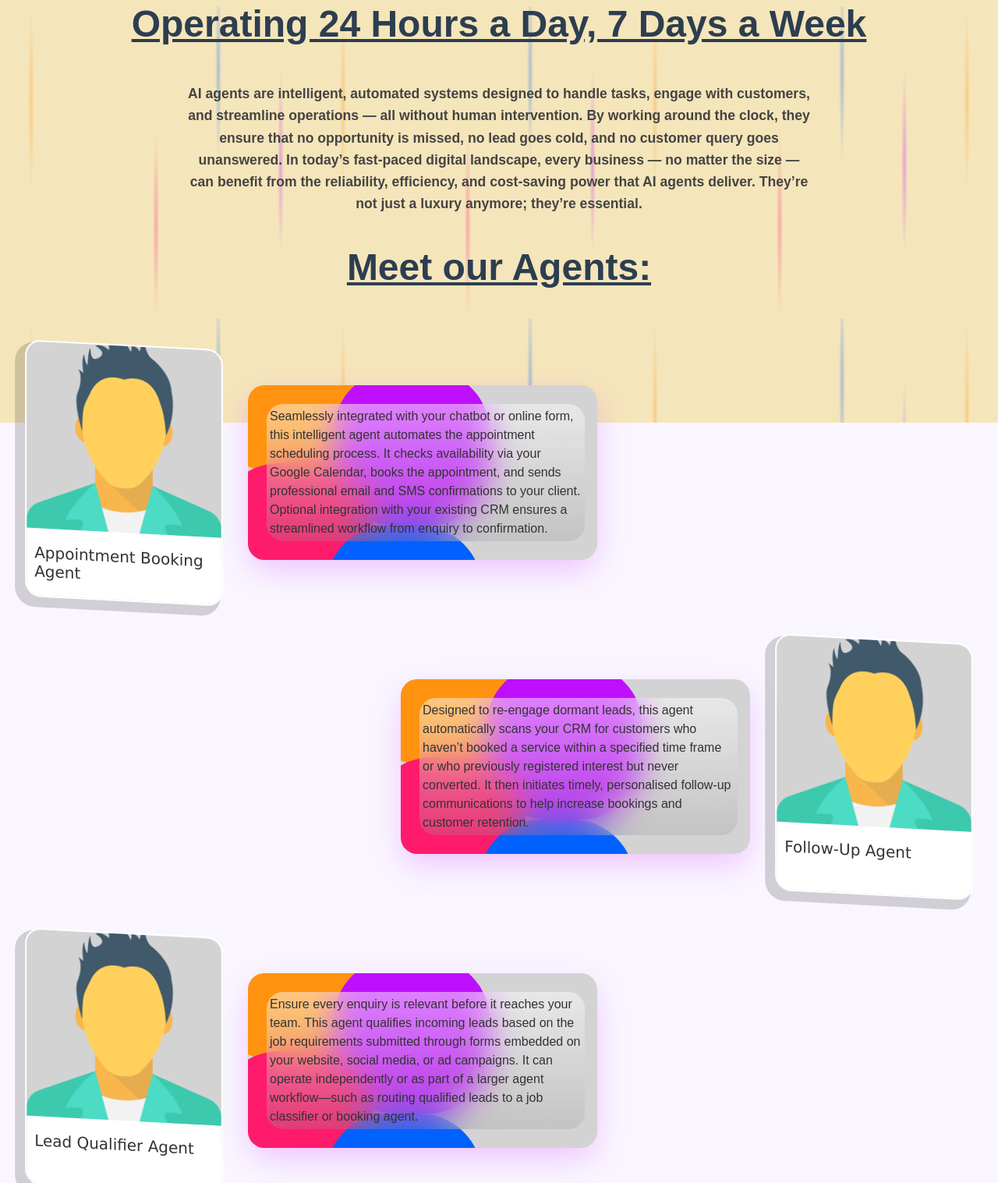
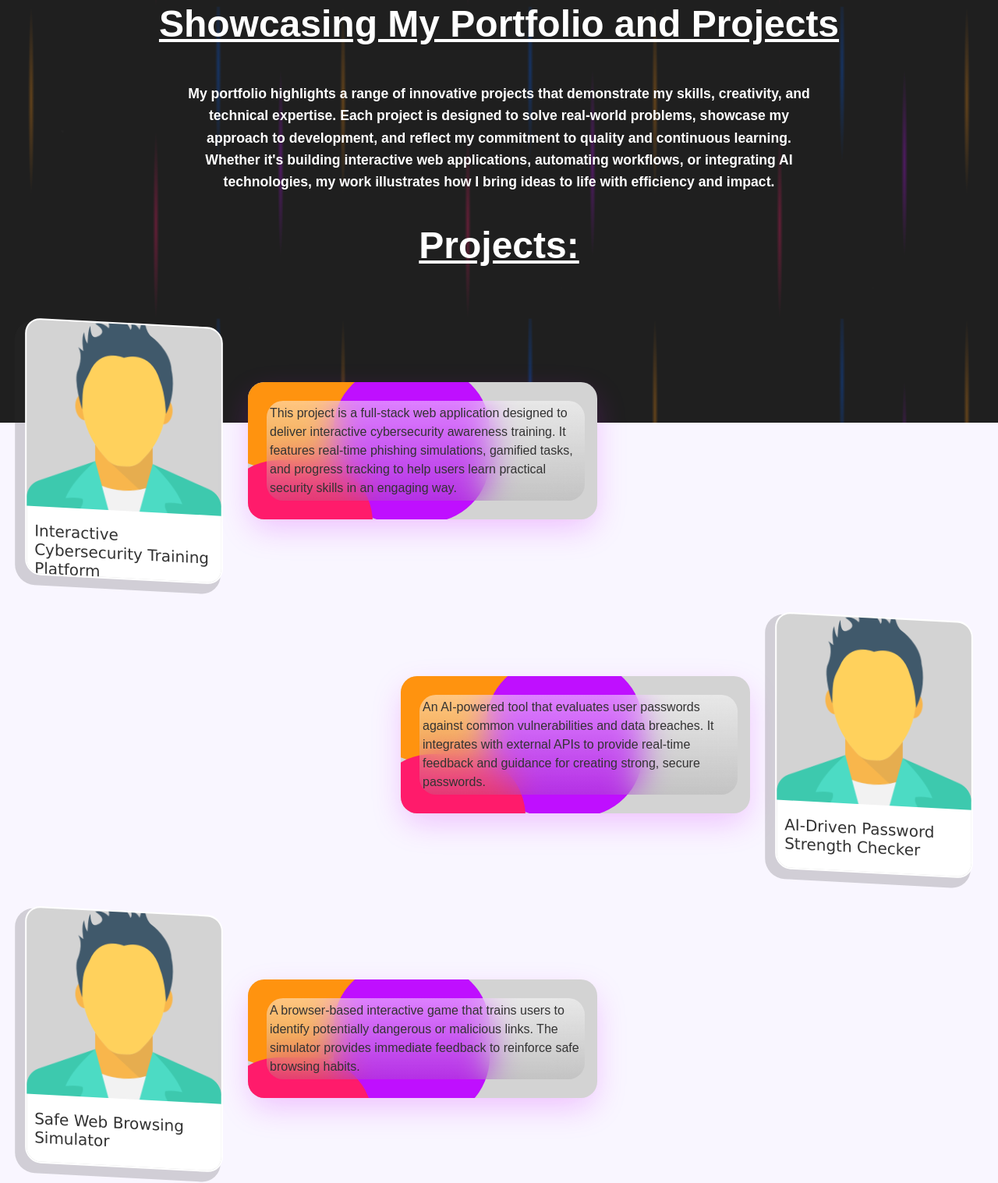
Before and after one commit to DPenf0ld/Portfolio-Website, a plain HTML site: page index.html in a window 1280 px wide. Shown: the part 258-1775 px from the top of the page at 78% size. Drawn offline with Linux system fonts and the light colour scheme; a script that the page names is missing.

Commit message:
Changed to portfolio website

```diff
--- a/index.html
+++ b/index.html
@@ -4,7 +4,7 @@
 <head>
     <meta charset="UTF-8" />
     <meta name="viewport" content="width=device-width, initial-scale=1.0" />
-    <title>DMP AI AGENTS</title>
+    <title>David Penfold Portfolio</title>
     <link rel="stylesheet" href="styles.css" />
 </head>
 
@@ -12,7 +12,7 @@
     <div class="rain-wrapper">
         <div class="rain-pattern"></div>
         <header>
-            <h1>DMP AI Automations</h1>
+            <h1>David Penfold's Portfolio</h1>
             <!-- From Uiverse.io by Praashoo7 -->
             <div class="main">
                 <div class="up">
@@ -61,9 +61,10 @@
             </div>
         </header>
         <div class="availability-banner">
-  <h2>Operating 24 Hours a Day, 7 Days a Week</h2>
-  <p>AI agents are intelligent, automated systems designed to handle tasks, engage with customers, and streamline operations — all without human intervention. By working around the clock, they ensure that no opportunity is missed, no lead goes cold, and no customer query goes unanswered. In today’s fast-paced digital landscape, every business — no matter the size — can benefit from the reliability, efficiency, and cost-saving power that AI agents deliver. They’re not just a luxury anymore; they’re essential.</p>
-<h2>Meet our Agents:</h2>
+            <h2>Showcasing My Portfolio and Projects</h2>
+<p>My portfolio highlights a range of innovative projects that demonstrate my skills, creativity, and technical expertise. Each project is designed to solve real-world problems, showcase my approach to development, and reflect my commitment to quality and continuous learning. Whether it's building interactive web applications, automating workflows, or integrating AI technologies, my work illustrates how I bring ideas to life with efficiency and impact.</p>
+
+<h2>Projects:</h2>
 </div>
 
         <main>
@@ -73,118 +74,79 @@
 <section class="agents">
 
     <div class="agent-row left">
-                    <!-- From Uiverse.io by Novaxlo -->
         <div class="card">
-                        <!--  <div id="cardnewfilter">
-                    <p>NEW</p>
-                </div>-->
             <div id="cardbrightfilter"></div>
             <div id="cardtop">
-                            <img src="Images/Agent.png" alt="Product image" style="width: 100%; height: auto;" />
+                <img src="Images/Agent.png" alt="Project image" style="width: 100%; height: auto;" />
             </div>
             <div id="cardbottom">
-                            <p id="cardbottomtitle">Appointment Booking Agent</p>
+                <p id="cardbottomtitle">Interactive Cybersecurity Training Platform</p>
             </div>
         </div>
         <div class="blob-card">
             <div class="card__content">
-                            <p>Seamlessly integrated with your chatbot or online form, this intelligent agent automates
-                                the appointment scheduling process. It checks availability via your Google Calendar,
-                                books the appointment, and sends professional email and SMS confirmations to your
-                                client. Optional integration with your existing CRM ensures a streamlined workflow from
-                                enquiry to confirmation.</p>
+                <p>This project is a full-stack web application designed to deliver interactive cybersecurity awareness training. It features real-time phishing simulations, gamified tasks, and progress tracking to help users learn practical security skills in an engaging way.</p>
             </div>
-                        <div class="blob"></div>
-                        <div class="blob"></div>
-                        <div class="blob"></div>
-                        <div class="blob"></div>
+            <div class="blob"></div><div class="blob"></div><div class="blob"></div><div class="blob"></div>
         </div>
     </div>
+
     <div class="agent-row right">
-                    <!-- From Uiverse.io by Novaxlo -->
         <div class="card">
-                        <!--  <div id="cardnewfilter">
-                    <p>NEW</p>
-                </div>-->
             <div id="cardbrightfilter"></div>
             <div id="cardtop">
-                            <img src="Images/Agent.png" alt="Product image" style="width: 100%; height: auto;" />
+                <img src="Images/Agent.png" alt="Project image" style="width: 100%; height: auto;" />
             </div>
             <div id="cardbottom">
-                            <p id="cardbottomtitle">Follow-Up Agent</p>
+                <p id="cardbottomtitle">AI-Driven Password Strength Checker</p>
             </div>
         </div>
         <div class="blob-card">
             <div class="card__content">
-                            <p>Designed to re-engage dormant leads, this agent automatically scans your CRM for
-                                customers who haven’t booked a service within a specified time frame or who previously
-                                registered interest but never converted. It then initiates timely, personalised
-                                follow-up communications to help increase bookings and customer retention.</p>
+                <p>An AI-powered tool that evaluates user passwords against common vulnerabilities and data breaches. It integrates with external APIs to provide real-time feedback and guidance for creating strong, secure passwords.</p>
             </div>
-                        <div class="blob"></div>
-                        <div class="blob"></div>
-                        <div class="blob"></div>
-                        <div class="blob"></div>
+            <div class="blob"></div><div class="blob"></div><div class="blob"></div><div class="blob"></div>
+        </div>
     </div>
 
-                </div>
     <div class="agent-row left">
-                    <!-- From Uiverse.io by Novaxlo -->
         <div class="card">
-                        <!--  <div id="cardnewfilter">
-                    <p>NEW</p>
-                </div>-->
             <div id="cardbrightfilter"></div>
             <div id="cardtop">
-                            <img src="Images/Agent.png" alt="Product image" style="width: 100%; height: auto;" />
+                <img src="Images/Agent.png" alt="Project image" style="width: 100%; height: auto;" />
             </div>
             <div id="cardbottom">
-                            <p id="cardbottomtitle">Lead Qualifier Agent</p>
+                <p id="cardbottomtitle">Safe Web Browsing Simulator</p>
             </div>
         </div>
         <div class="blob-card">
             <div class="card__content">
-                            <p>Ensure every enquiry is relevant before it reaches your team. This agent qualifies
-                                incoming leads based on the job requirements submitted through forms embedded on your
-                                website, social media, or ad campaigns. It can operate independently or as part of a
-                                larger agent workflow—such as routing qualified leads to a job classifier or booking
-                                agent.</p>
+                <p>A browser-based interactive game that trains users to identify potentially dangerous or malicious links. The simulator provides immediate feedback to reinforce safe browsing habits.</p>
             </div>
-                        <div class="blob"></div>
-                        <div class="blob"></div>
-                        <div class="blob"></div>
-                        <div class="blob"></div>
+            <div class="blob"></div><div class="blob"></div><div class="blob"></div><div class="blob"></div>
         </div>
     </div>
+
     <div class="agent-row right">
-                    <!-- From Uiverse.io by Novaxlo -->
         <div class="card">
-                        <!--  <div id="cardnewfilter">
-                    <p>NEW</p>
-                </div>-->
             <div id="cardbrightfilter"></div>
             <div id="cardtop">
-                            <img src="Images/Agent.png" alt="Product image" style="width: 100%; height: auto;" />
+                <img src="Images/Agent.png" alt="Project image" style="width: 100%; height: auto;" />
             </div>
             <div id="cardbottom">
-                            <p id="cardbottomtitle">Review Agent</p>
+                <p id="cardbottomtitle">Personal Portfolio Website</p>
             </div>
         </div>
         <div class="blob-card">
             <div class="card__content">
-                            <p>Boost your online reputation effortlessly. Once a job is marked as completed in your CRM,
-                                this agent automatically sends out polite, branded requests for feedback via email and
-                                text. By encouraging satisfied customers to leave reviews, you build credibility and
-                                trust in your services with minimal manual effort.</p>
+                <p>A responsive and visually appealing website showcasing my skills, projects, and experience. Built with modern web technologies to provide an optimal user experience across all devices.</p>
             </div>
-                        <div class="blob"></div>
-                        <div class="blob"></div>
-                        <div class="blob"></div>
-                        <div class="blob"></div>
+            <div class="blob"></div><div class="blob"></div><div class="blob"></div><div class="blob"></div>
         </div>
     </div>
 
 </section>
+
         </main>
 
         <footer>
--- a/styles.css
+++ b/styles.css
@@ -258,7 +258,7 @@ footer {
   width: 100%;
   height: 100vh; /* covers full viewport height */
   z-index: -1;
-  background-color: #f5e5ba;
+  background-color: #1f1f1f;
 
   background-image:
     radial-gradient(4px 120px at 10% 30%, rgba(255, 147, 15, 0.3), transparent),   /* orange */
@@ -418,7 +418,7 @@ footer {
   font-size: 3rem;
   font-weight: bold;
   text-decoration: underline;
-  color: #2c3e50; /* Matches your header for consistency */
+  color: #ffffff; /* Matches your header for consistency */
 }
 
 .availability-banner p {
@@ -429,6 +429,6 @@ footer {
   padding-top: 0.5rem;
   font-size: 1.1rem;
   line-height: 1.6;
-  color: #444;
+  color: #ffffff;
   text-align: center;
 }
```
Lines whose indentation alone changed are shown as unchanged.
